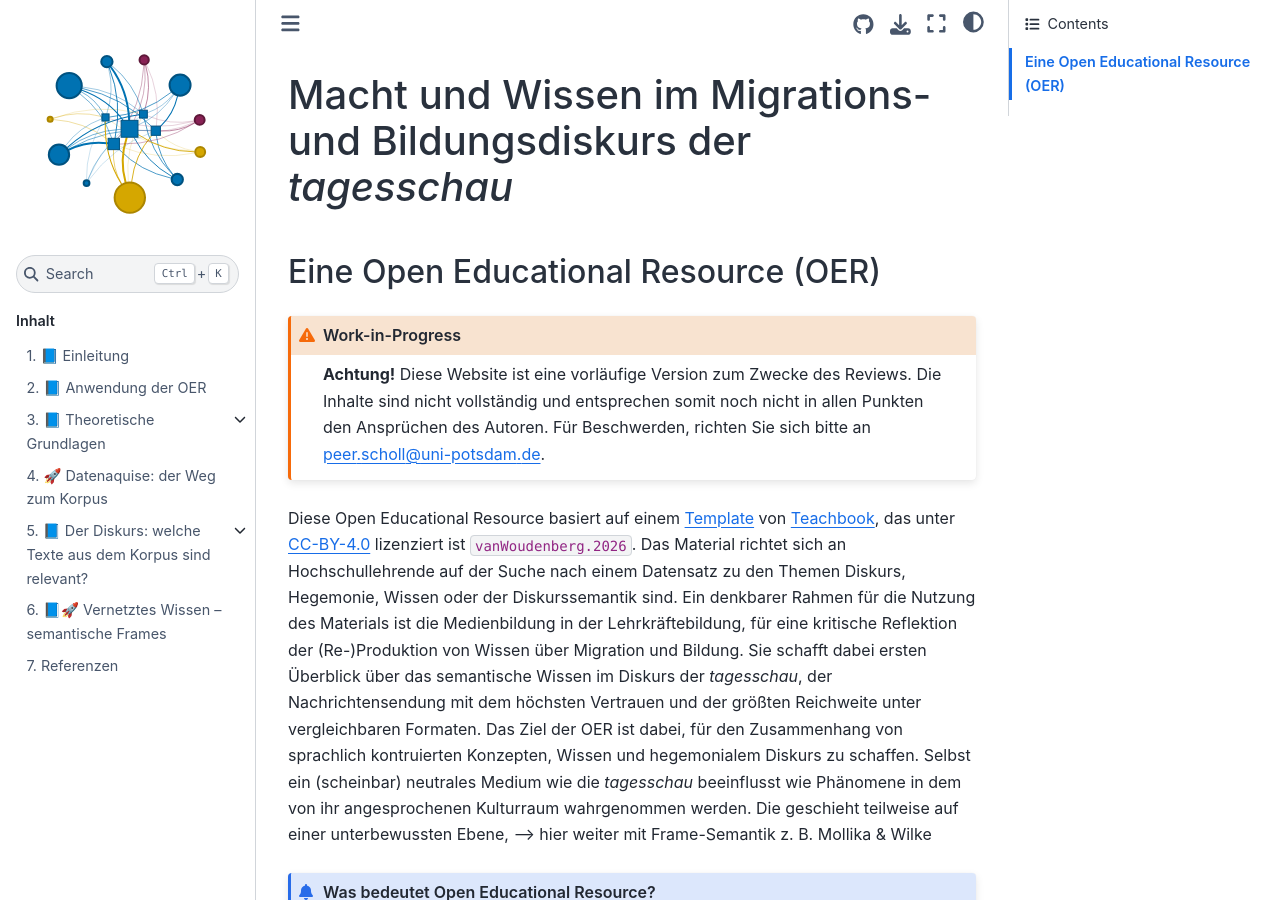
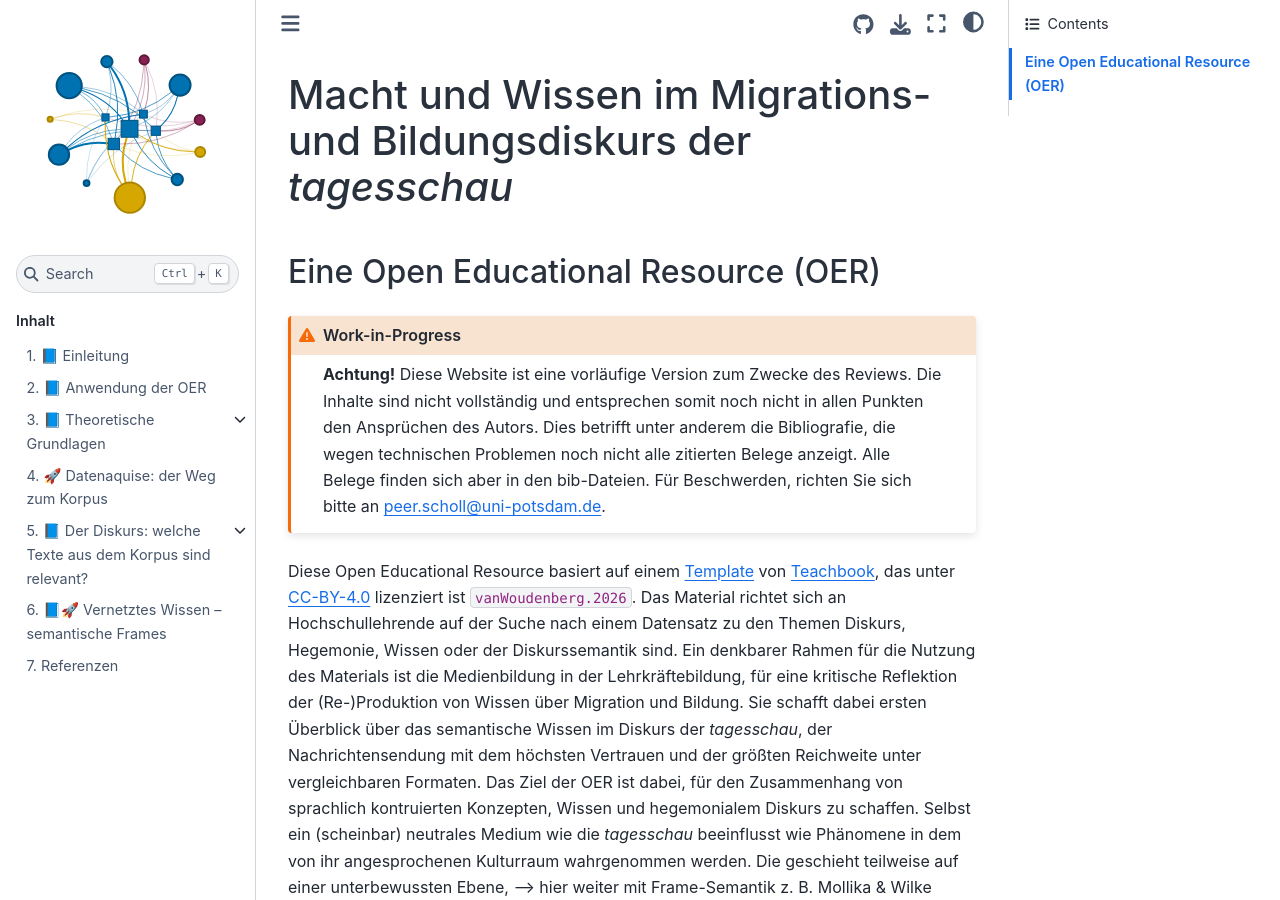
Before and after one commit to elpeero/diskursmacht-oer, a Jupyter Book: the page built from book/einleitung.md, in a window 1280 px wide and 900 px high. Built offline with Jupyter Book 1.0.4 settings and Sphinx 7.4.7 and the Sphinx Book theme 1.1.4, drawn with Linux system fonts in a browser that asks for light colours; comment, search, counter and statistics services are not loaded; cross-references to code outside the pages are shown as plain code; part of the change alters nothing that is shown.

````diff
--- a/book/_config.yml
+++ b/book/_config.yml
@@ -10,16 +10,20 @@ execute:
   execute_notebooks: cache
   exclude_patterns:  [
     _build,
+    _build/**,
     Thumbs.db,
     .DS_Store,
     "**.ipynb_checkpoints",
     conda,
     venv,
     .venv,
+    .venv/**,
+    venv/**,
     README.md,
     LICENSE.md,
     useful_documentation.md,
     .github,
+    .github/**,
     "**Reviewbogen.md",
     Checkliste_Finalisierung.md,
     sprints.md,
--- a/book/einleitung.md
+++ b/book/einleitung.md
@@ -4,7 +4,7 @@
 ```{admonition} Work-in-Progress
 :class: caution,
 
-**Achtung!** Diese Website ist eine vorläufige Version zum Zwecke des Reviews. Die Inhalte sind nicht vollständig und entsprechen somit noch nicht in allen Punkten den Ansprüchen des Autoren. Für Beschwerden, richten Sie sich bitte an peer.scholl@uni-potsdam.de.
+**Achtung!** Diese Website ist eine vorläufige Version zum Zwecke des Reviews. Die Inhalte sind nicht vollständig und entsprechen somit noch nicht in allen Punkten den Ansprüchen des Autors. Dies betrifft unter anderem die Bibliografie, die wegen technischen Problemen noch nicht alle zitierten Belege anzeigt. Alle Belege finden sich aber in den bib-Dateien. Für Beschwerden, richten Sie sich bitte an peer.scholl@uni-potsdam.de.
 
 ```
 
````
